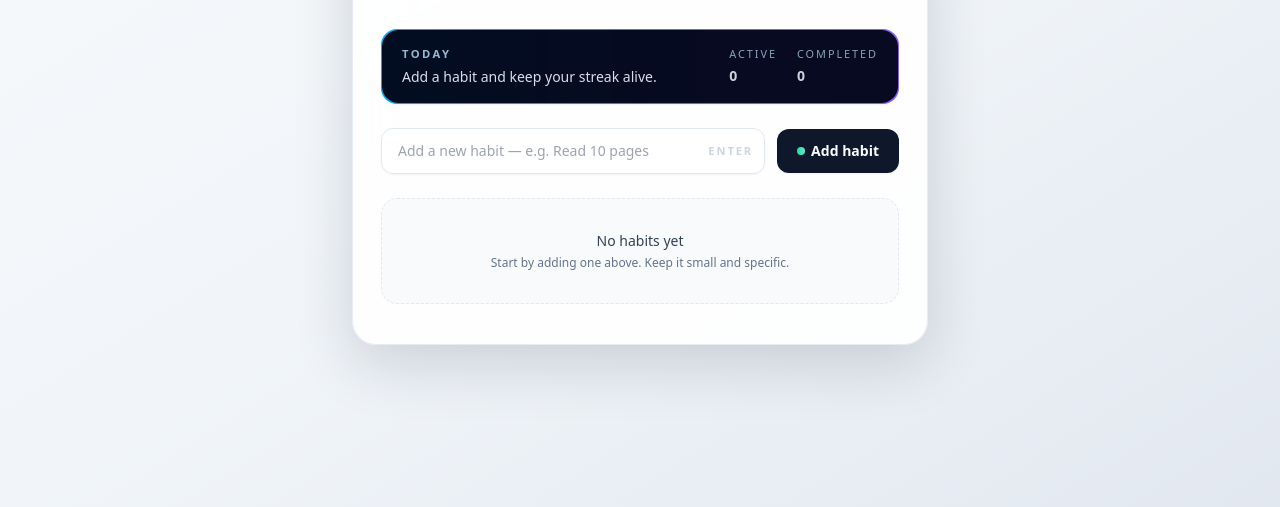
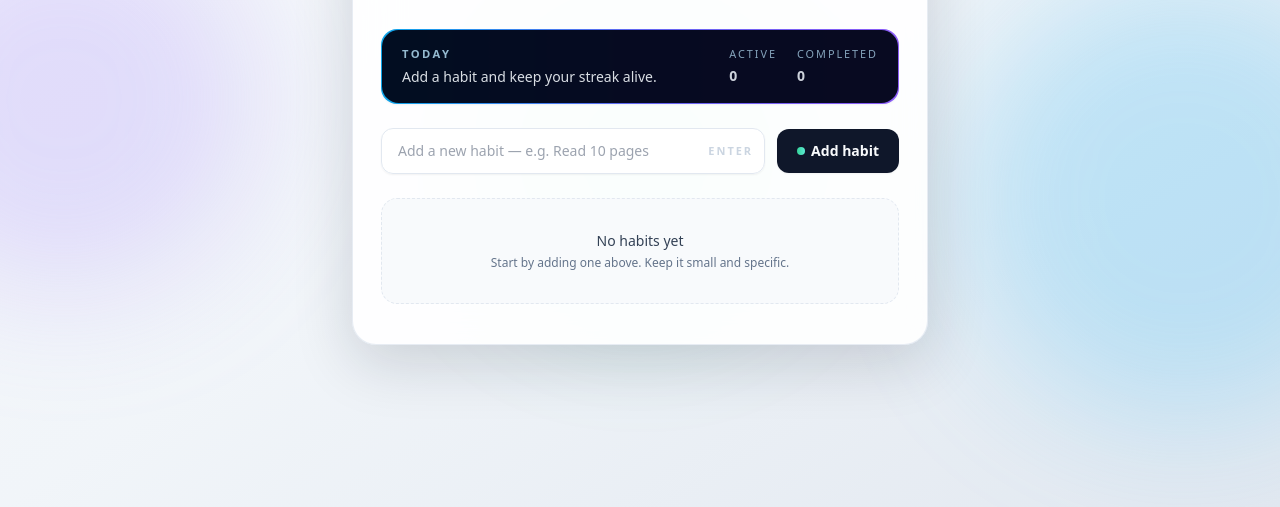
Before and after one commit to prateek7-codes/habit-tracker, a website with bundled scripts: page index.html in a window 1280 px wide. Shown: the part 293-800 px from the top of the page. Built offline with nearby package versions, Linux system fonts and the light colour scheme; a script that the page names is missing.

Commit message:
Improve background design

```diff
--- a/index.html
+++ b/index.html
@@ -34,10 +34,24 @@
     class="min-h-full bg-slate-50 font-sans text-slate-900 antialiased dark:bg-slate-950 dark:text-slate-50"
   >
     <div
-      class="min-h-screen bg-gradient-to-br from-slate-50 via-slate-100 to-slate-200 dark:from-slate-950 dark:via-slate-900 dark:to-slate-950"
+      class="relative min-h-screen overflow-hidden bg-gradient-to-br from-slate-50 via-slate-100 to-slate-200 dark:from-slate-950 dark:via-slate-900 dark:to-slate-950"
     >
+      <!-- Gradient glow blobs (behind content) -->
       <div
-        class="mx-auto flex min-h-screen max-w-4xl items-center justify-center px-4 py-10 sm:px-6 lg:px-8"
+        class="pointer-events-none absolute -left-32 top-1/4 h-96 w-96 rounded-full bg-violet-400/25 blur-3xl dark:bg-violet-500/20"
+        aria-hidden="true"
+      ></div>
+      <div
+        class="pointer-events-none absolute -right-32 top-1/3 h-[28rem] w-[28rem] rounded-full bg-sky-400/25 blur-3xl dark:bg-sky-500/20"
+        aria-hidden="true"
+      ></div>
+      <div
+        class="pointer-events-none absolute bottom-1/4 left-1/2 h-80 w-80 -translate-x-1/2 rounded-full bg-emerald-400/20 blur-3xl dark:bg-emerald-500/15"
+        aria-hidden="true"
+      ></div>
+
+      <div
+        class="relative z-10 mx-auto flex min-h-screen max-w-4xl items-center justify-center px-4 py-10 sm:px-6 lg:px-8"
       >
         <main
           class="w-full max-w-xl rounded-3xl border border-slate-200/80 bg-white/90 p-6 shadow-[0_18px_60px_rgba(15,23,42,0.16)] backdrop-blur-xl transition dark:border-slate-800/70 dark:bg-slate-900/85 sm:p-7"
@@ -177,7 +191,7 @@
         </main>
       </div>
     </div>
-
+    <script src="https://cdn.jsdelivr.net/npm/@supabase/supabase-js@2"></script>
     <script type="module" src="app.js"></script>
   </body>
 </html>
--- a/lib/supabase.ts
+++ /dev/null
@@ -1,6 +0,0 @@
-import { createClient } from '@supabase/supabase-js';
-
-const supabaseUrl = "https://bbvdctpmyhsydnpseuvz.supabase.co";
-const supabaseAnonKey = "sb_publishable_l_f9mvxnd2UO2W39UuxrpQ_fQrdOIrT";
-
-export const supabase = createClient(supabaseUrl, supabaseAnonKey);
```
